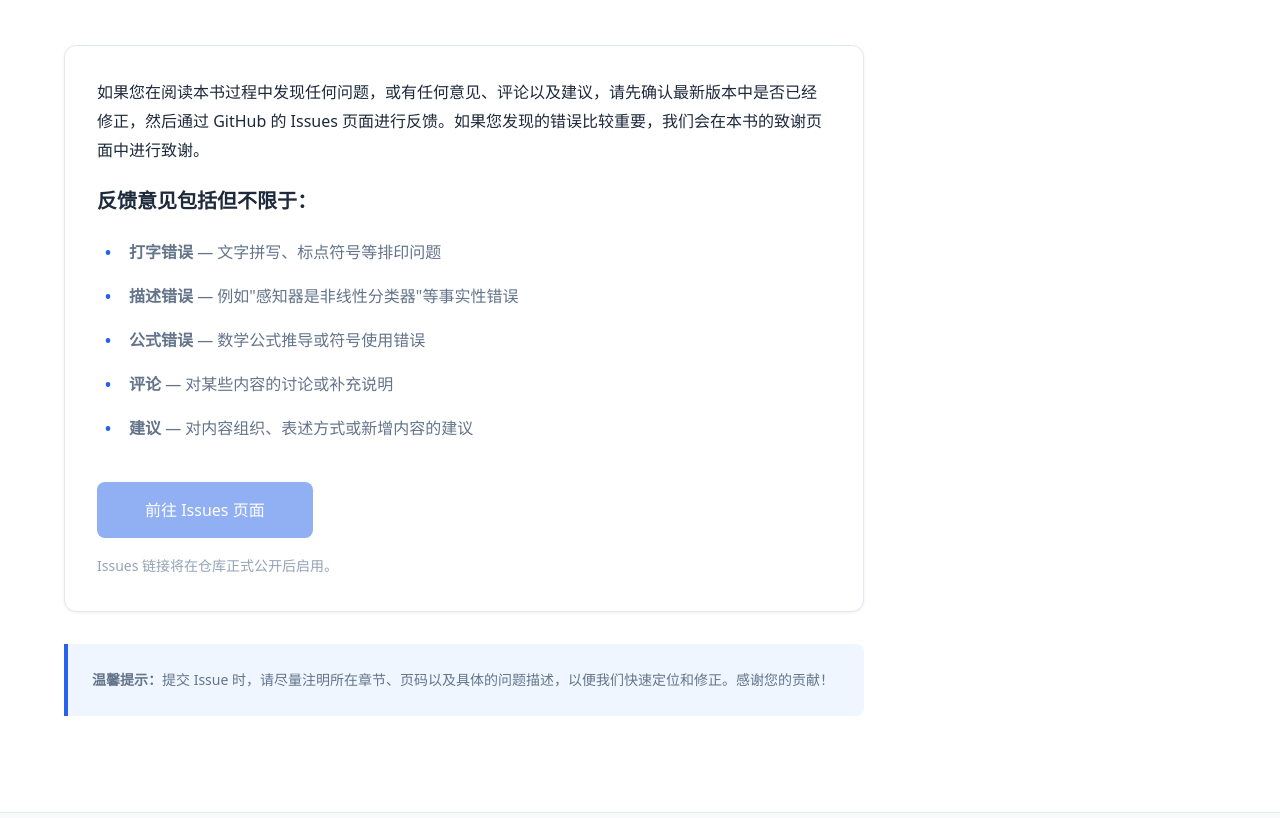
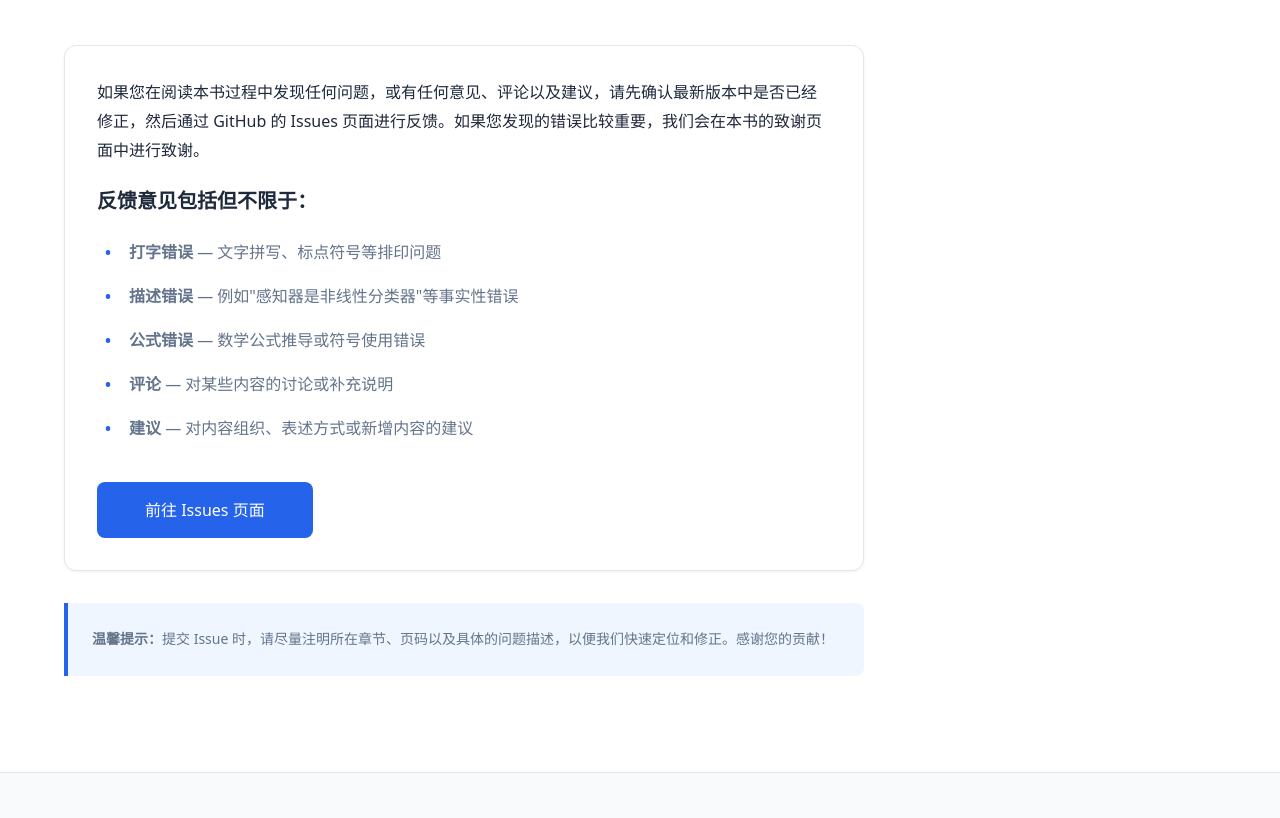
Before and after one commit to XiaoJinZhang-HUST/XiaoJinZhang-HUST.github.io, a website built with Vite: page feedback.html in a window 1280 px wide. Shown: the part 249-1067 px from the top of the page. Built offline with nearby package versions, Linux system fonts and the light colour scheme.

Commit message:
Update feedback.html

```diff
--- a/feedback.html
+++ b/feedback.html
@@ -65,15 +65,15 @@
           <li><strong>建议</strong> — 对内容组织、表述方式或新增内容的建议</li>
         </ul>
 
-        <div style="display: flex; gap: var(--space-md); flex-wrap: wrap;">
-          <a class="btn btn-lg btn-primary" data-config="issuesLink" target="_blank" rel="noopener">
-            前往 Issues 页面
-          </a>
-        </div>
-
-        <p class="text-sm text-muted" style="margin-top: var(--space-md);">
-          Issues 链接将在仓库正式公开后启用。
-        </p>
+<div style="display: flex; gap: var(--space-md); flex-wrap: wrap;">
+  <!-- 删除了 aria-disabled="true" -->
+  <a href="https://github.com/XiaoJinZhang-HUST/XiaoJinZhang-HUST.github.io/issues"
+     class="btn btn-lg btn-primary"
+     target="_blank"
+     rel="noopener">
+    前往 Issues 页面
+  </a>
+</div>
       </div>
 
       <div class="note-box" style="max-width: 800px;">
```
